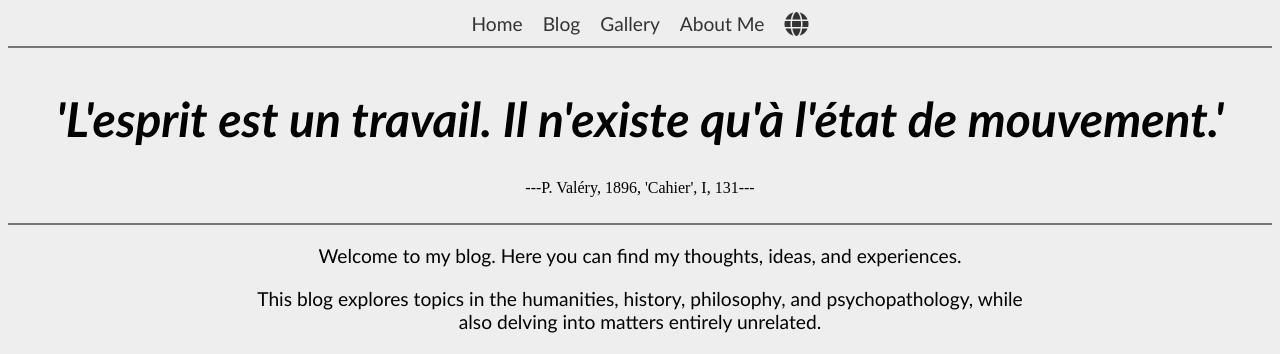
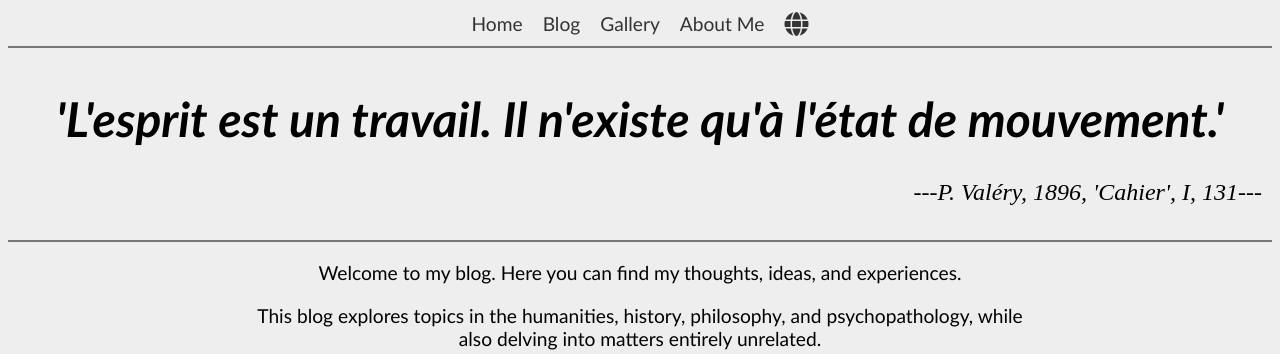
Before and after one commit to Tortoise-Esprit/blog, a plain HTML site: page docs/about.html in a window 1280 px wide. Shown: the part 140-494 px from the top of the page. Drawn offline with Linux system fonts and the light colour scheme; a script that the page names is missing.

Commit message:
Update styles.css

```diff
--- a/docs/styles/styles.css
+++ b/docs/styles/styles.css
@@ -83,6 +83,11 @@ body
         font-size: 1em;
     }
 }
+.quote{
+    font-size: 24px;
+    font-style: italic;
+    text-align: right;
+}
 
 .lang-icon {
     font-size: 24px; /* アイコンのサイズ */
```
